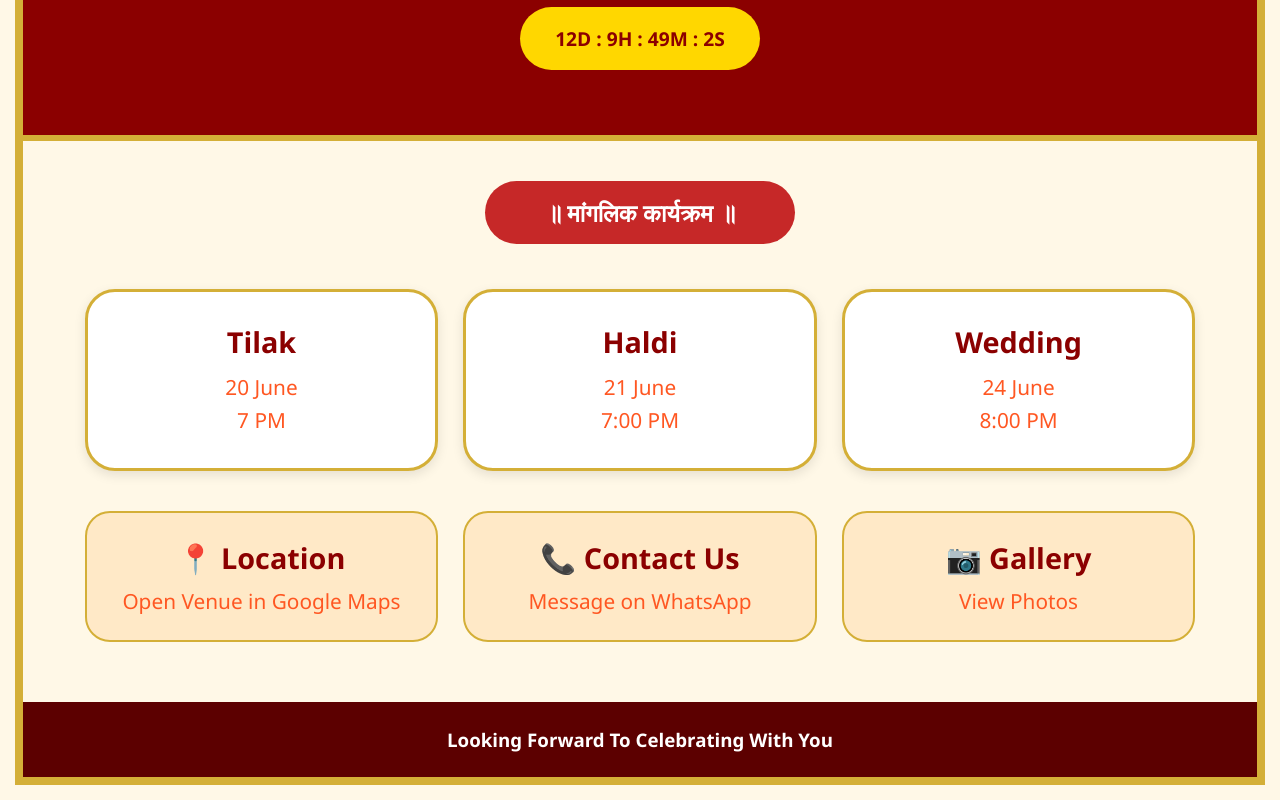
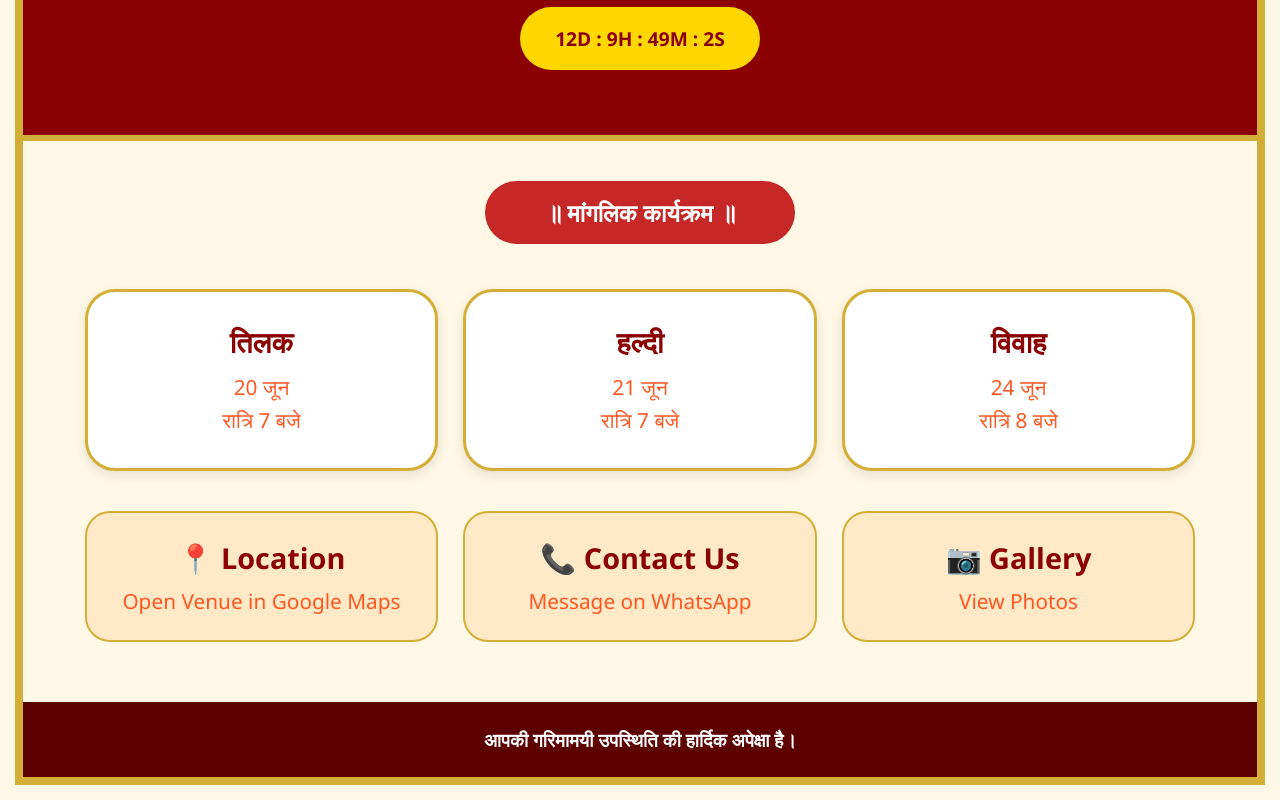
Before and after one commit to Priyanshu-iitkgp/Wedding-Invitation, a plain HTML site: page index.html in a window 1280 px wide. Shown: the part 656-1456 px from the top of the page. Drawn offline with Linux system fonts and the light colour scheme.

Commit message:
Add files via upload
index changed

```diff
--- a/index.html
+++ b/index.html
@@ -17,7 +17,7 @@
 
         <img src="ganesha.png" alt="Lord Ganesha" class="ganesha-icon">
 
-        <h1>Wedding Invitation</h1>
+        <h1>शुभ विवाह निमंत्रण</h1>
 
         <p class="blessing">
             वक्रतुंड महाकाय सूर्यकोटि समप्रभ।<br>
@@ -47,21 +47,23 @@
     <section class="cards">
 
         <div class="card cell">
-            <h3>Tilak</h3>
-            <p>20 June</p>
-            <p>7 PM</p>
+            <h3>तिलक</h3>
+            <p>20 जून</p>
+            <p>रात्रि 7 बजे</p>
         </div>
 
         <div class="card cell">
-            <h3>Haldi</h3>
-            <p>21 June</p>
-            <p>7:00 PM</p>
+            <h3>
+                हल्दी
+            </h3>
+            <p>21 जून</p>
+            <p>रात्रि 7 बजे</p>
         </div>
 
         <div class="card cell">
-            <h3>Wedding</h3>
-            <p>24 June</p>
-            <p>8:00 PM</p>
+            <h3>विवाह</h3>
+            <p>24 जून</p>
+            <p>रात्रि 8 बजे</p>
         </div>
 
     </section>
@@ -96,7 +98,7 @@
 
     <footer>
 
-        <h3>Looking Forward To Celebrating With You</h3>
+        <h3>आपकी गरिमामयी उपस्थिति की हार्दिक अपेक्षा है।</h3>
 
     </footer>
 
```
